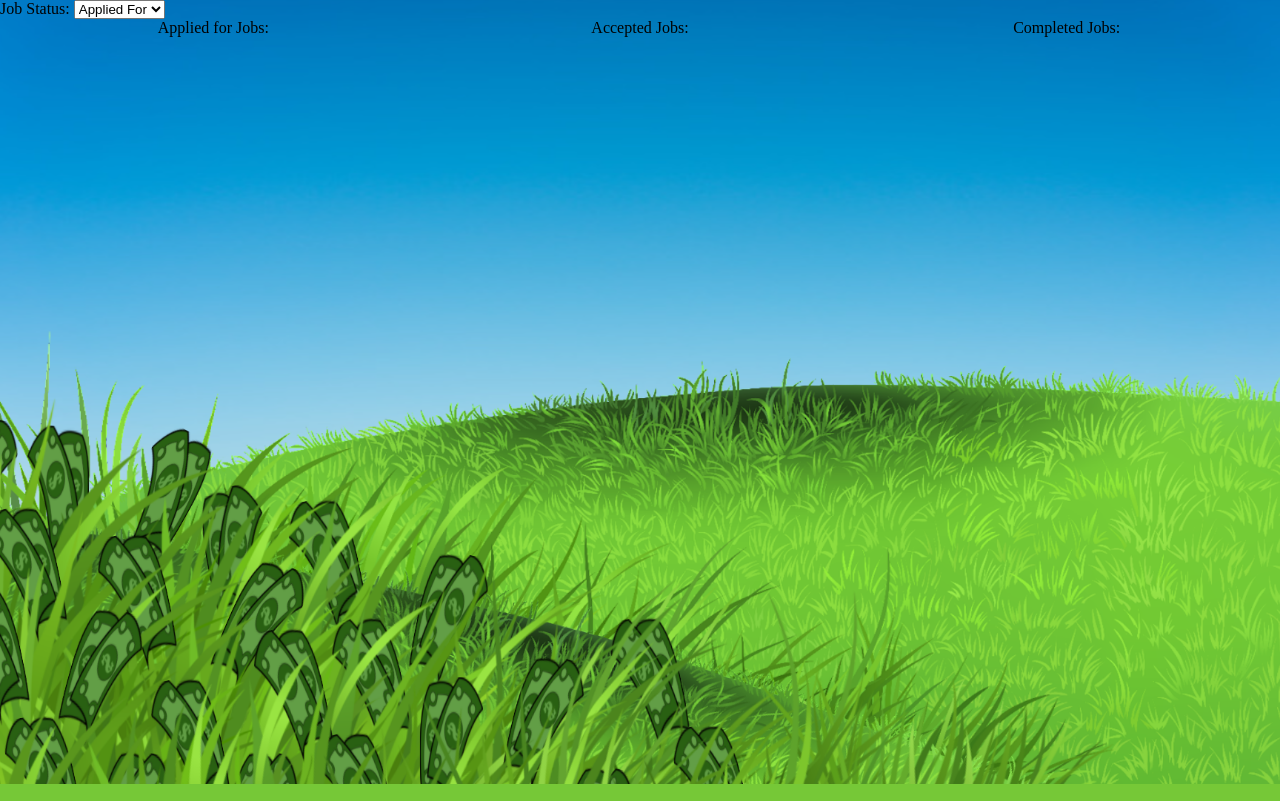
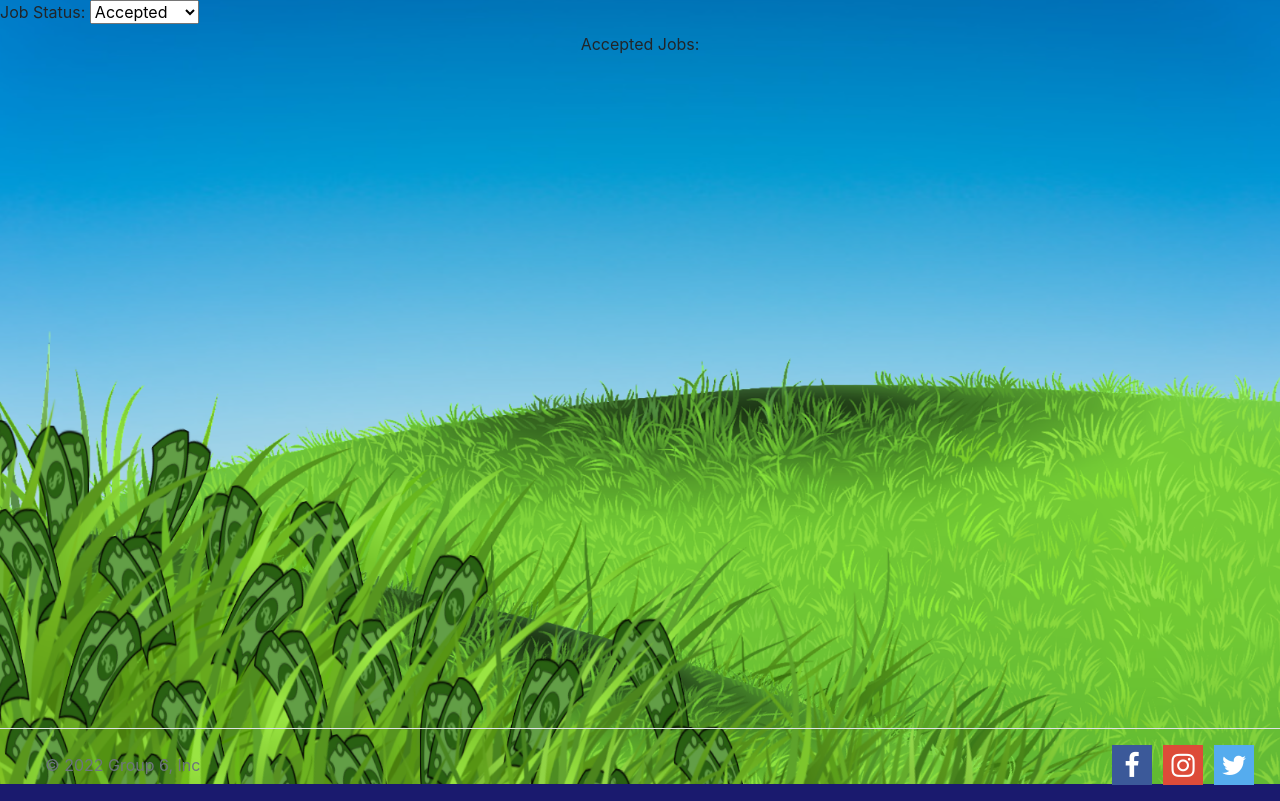
Before and after one commit to andrewObrien98/6-CS3450, a Django app: page /moneyLawndering/1/acceptedjobs/ in a window 1280 px wide. Shown: the part 16-817 px from the top of the page. Run offline with Django 4.2, Linux system fonts and the light colour scheme; data comes from the database, SQL or seed files in the repository; data that the repository does not hold is empty; some libraries are stand-ins or nearby versions.

Commit message:
Worked on a footer on acceptedJobs page

```diff
--- /dev/null
+++ b/app/cs3450/moneyLawndering/static/moneyLawndering/acceptedJobs.js
@@ -0,0 +1,17 @@
+const selector = document.getElementById('status')
+
+function hideAll() {
+    const possibleValues = ['appliedFor', 'accepted', 'completed'];
+    for (let i = 0; i < 3; i++) {
+        document.getElementById(possibleValues[i]).hidden = true;
+    };
+}
+
+hideAll()
+document.getElementById('accepted').hidden = false;
+
+selector.addEventListener('change', (event) => {
+    var selectorValue = selector.value;
+    hideAll()
+    document.getElementById(selectorValue).hidden = false;
+});
--- a/app/cs3450/moneyLawndering/static/moneyLawndering/style.css
+++ b/app/cs3450/moneyLawndering/static/moneyLawndering/style.css
@@ -150,6 +150,38 @@ ul {
   padding-left: 0;
 }
 
+.social-icon {
+    height: 40px;
+    width: 40px;
+    display: flex;
+    justify-content: center;
+    align-items: center;
+    color: #fff;
+    font-size: 27px;
+    margin-right: 11px;
+    cursor: pointer
+}
+
+.social-twitter {
+    background-color: #55acee
+}
+
+.social-facebook {
+    background-color: #3b5999
+}
+
+.social-instagram {
+    background-color: #dd4b39
+}
+
+.social-icon i {
+    transition: 0.4s all
+}
+
+.social-icon:hover i {
+    transform: scale(1.4)
+}
+
 html, body {
     width: 100%;
     height: 100%;
--- a/app/cs3450/moneyLawndering/templates/moneyLawndering/acceptedJobs.html
+++ b/app/cs3450/moneyLawndering/templates/moneyLawndering/acceptedJobs.html
@@ -3,11 +3,14 @@
 <head>
     <meta charset="UTF-8">
     <title>Accepted Jobs</title>
+    <link rel="stylesheet" href="https://cdn.jsdelivr.net/npm/bootstrap@4.3.1/dist/css/bootstrap.min.css" integrity="sha384-ggOyR0iXCbMQv3Xipma34MD+dH/1fQ784/j6cY/iJTQUOhcWr7x9JvoRxT2MZw1T" crossorigin="anonymous">
+    <link href="https://maxcdn.bootstrapcdn.com/font-awesome/4.4.0/css/font-awesome.min.css" rel="stylesheet"/>
     {% load static %}
     <link rel="stylesheet" type="text/css" href="{% static 'moneyLawndering/style.css' %}">
 </head>
 
 <body class="normal-page-background">
+<script></script>
     <header>
         <div class="navBar">
             {% if user.type == 0 %}
@@ -27,15 +30,15 @@
         </div>
     </header>
     <div>
-        <label for="model-type">Job Status:</label>
-        <select id="model-type">
-            <option value="applied">Applied For</option>
-            <option value="accepted">Accepted</option>
+        <label for="status">Job Status:</label>
+        <select id="status">
+            <option value="appliedFor">Applied For</option>
+            <option value="accepted" selected>Accepted</option>
             <option value="completed">Completed</option>
         </select>
     </div>
     <div class="listingsPage">
-    <div class="listingStatusList listingsScroll">
+    <div class="listingStatusList listingsScroll" id="appliedFor">
         <div class="centered">Applied for Jobs: </div>
         <ul>
         {% for listing in pendingListings %}
@@ -58,7 +61,7 @@
         </ul>
     </div>
 
-    <div class="listingStatusList listingsScroll">
+    <div class="listingStatusList listingsScroll" id="accepted">
     <div class="centered">Accepted Jobs: </div>
 
     {% for listing in acceptedListings %}
@@ -86,7 +89,7 @@
     {% endfor %}
     </div>
 
-    <div class="listingStatusList listingsScroll">
+    <div class="listingStatusList listingsScroll" id="completed">
         <div class="centered">Completed Jobs: </div>
         {% for listing in completedListings %}
              <li class="listing">
@@ -107,5 +110,22 @@
         {% endfor %}
         </div>
     </div>
+
+    <footer class="d-flex flex-wrap justify-content-between align-items-center py-3 my-4 border-top">
+        <div class="col-md-4 d-flex align-items-center">
+          <a href="/" class="mb-3 me-2 mb-md-0 text-muted text-decoration-none lh-1">
+            <svg class="bi" width="30" height="24"><use xlink:href="#bootstrap"></use></svg>
+          </a>
+          <span class="text-muted">© 2022 Group 6, Inc</span>
+        </div>
+
+        <ul class="nav col-md-4 justify-content-end list-unstyled d-flex">
+            <li><span class="social-icon social-facebook"><i class="fa fa-facebook"></i></span></li>
+            <li><span class="social-icon social-instagram"><i class="fa fa-instagram"></i></span></li>
+            <li><span class="social-icon social-twitter"><i class="fa fa-twitter"></i></span></li>
+        </ul>
+      </footer>
+    {% load static %}
+    <script src="{% static 'moneyLawndering/acceptedJobs.js' %}"></script>
 </body>
 </html>
```
Also changed, not shown: app/cs3450/moneyLawndering/static/moneyLawndering/facebookIcon.png (added), app/cs3450/moneyLawndering/static/moneyLawndering/instagramIcon.png (added), app/cs3450/moneyLawndering/static/moneyLawndering/twitterIcon.png (added).
